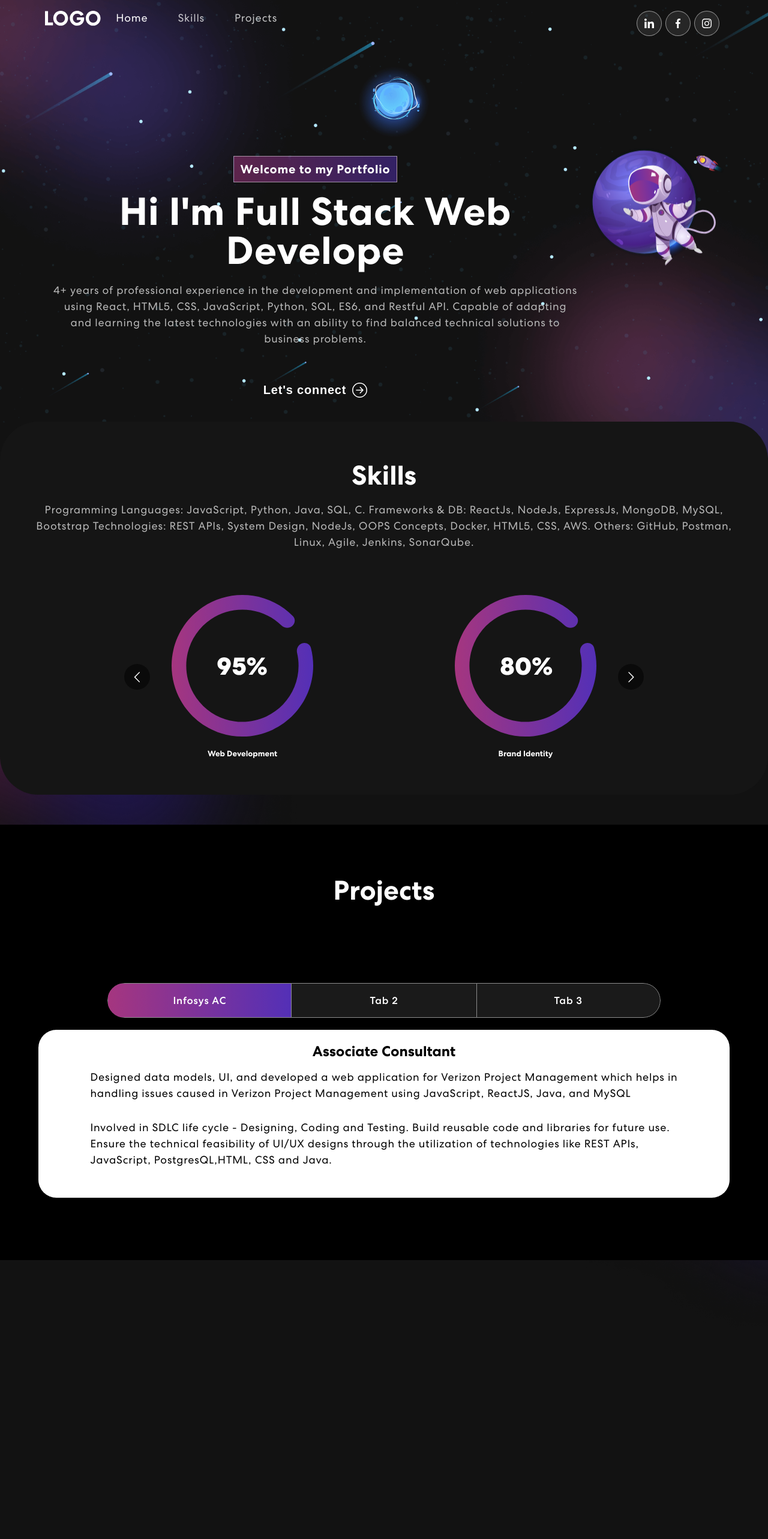
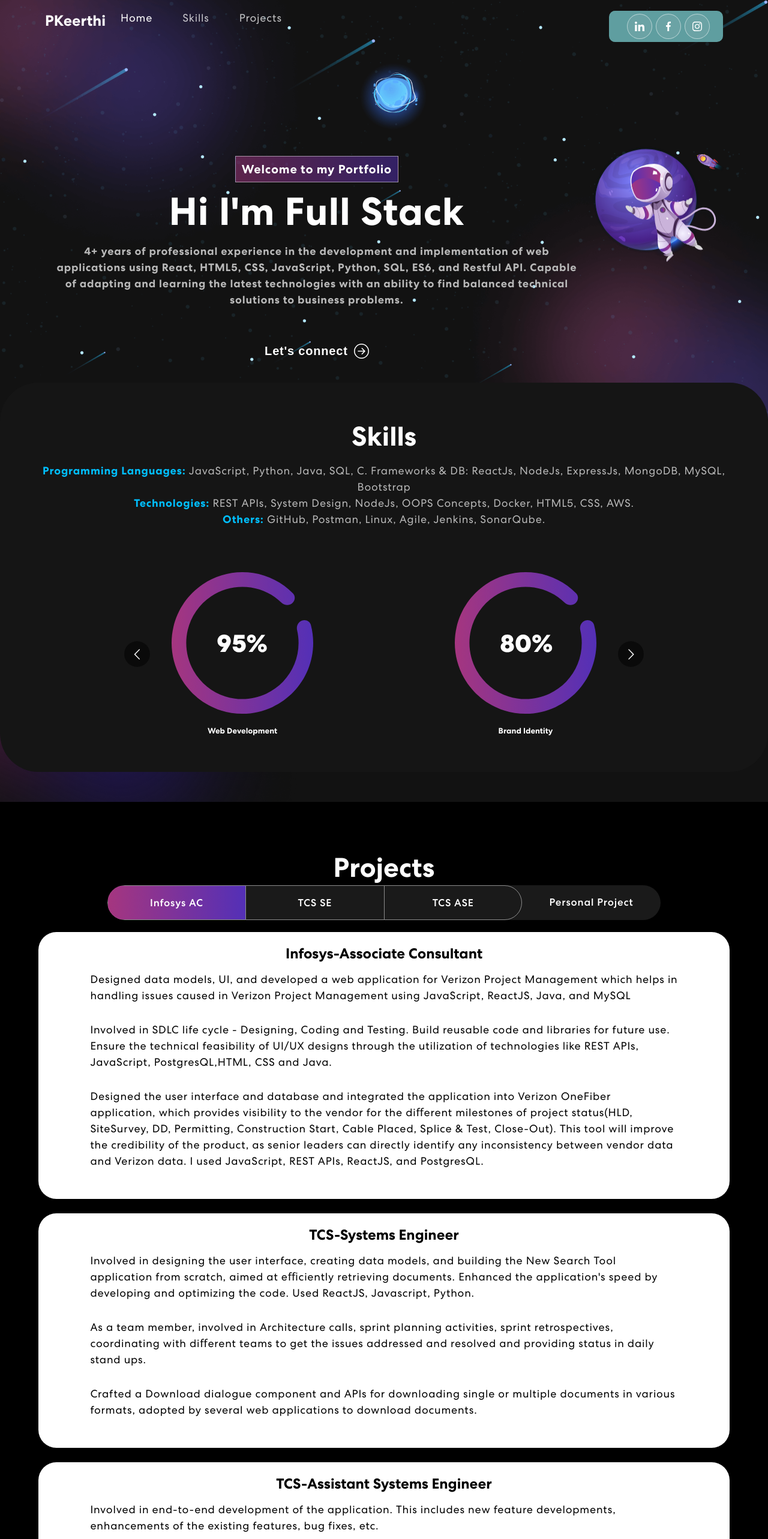
Before and after one commit to premkalyan-keerthi/pkeerthi_portfolio, a React (Create React App) app: page / in a window 1280 px wide. Shown: the top 2566 px of the page at 60% size. Before the commit the page ends 2235 px from the top, so only its background shows below. Built offline with nearby package versions, Linux system fonts and the light colour scheme.

Commit message:
latest changes for projects and styling

```diff
--- a/public/index.html
+++ b/public/index.html
@@ -24,7 +24,7 @@
       work correctly both with client-side routing and a non-root public URL.
       Learn how to configure a non-root public URL by running `npm run build`.
     -->
-    <title>React App</title>
+    <title>Pkeerthi Portfolio</title>
   </head>
   <body>
     <noscript>You need to enable JavaScript to run this app.</noscript>
--- a/src/App.css
+++ b/src/App.css
@@ -135,9 +135,20 @@ nav.navbar .navbar-nav a.nav-link.navbar-link:hover,
 nav.navbar .navbar-nav a.nav-link.navbar-link.active {
     opacity: 1;
 }
+
+strong{
+  color: deepskyblue;
+}
+
 span.navbar-text {
     display: flex;
     align-items: center;
+    background-color: cadetblue;
+    padding: 5px;
+    border-radius: 10px;
+    width: 190px;
+    display: flex;
+    justify-content: center;
 }
 .social-icon {
     display: inline-block;
--- a/src/components/Banner.js
+++ b/src/components/Banner.js
@@ -1,51 +1,70 @@
 import { useState, useEffect } from "react";
-import { Container, Row, Col} from "react-bootstrap";
-import {ArrowRightCircle} from "react-bootstrap-icons";
+import { Container, Row, Col } from "react-bootstrap";
+import { ArrowRightCircle } from "react-bootstrap-icons";
 import headerImg from "../assets/img/header-img.svg";
 
 const Banner = () => {
   const [loopNum, setLoopNum] = useState(0);
+  const [iterate, setIterate] = useState(0);
   const [isDeleting, setIsDeleting] = useState(false);
-    const [text, setText] = useState('');
+  const [text, setText] = useState("");
   const [delta, setDelta] = useState(300 - Math.random() * 100);
   const [index, setIndex] = useState(1);
-    const toRotate = [ "Web Developer", "Web Designer", "UI/UX Designer" ];
+  const toRotate = ["Web Developer", "Web Designer", "UI/UX Designer"];
   const period = 2000;
 
-    useEffect(()=>{
-        let ticker = setInterval(()=>{
+  useEffect(() => {
+    console.log(iterate, delta, "Check");
+    let ticker = setTimeout(() => {
       tick();
-        },delta)
-        return ()=>{ clearInterval(ticker)};
-    },[text])
-    const tick =() =>{
+    }, 200);
+
+    return () => {
+      //   setTimeout(() => {}, 2000);
+      clearInterval(ticker);
+      setIterate(iterate + 1);
+    };
+  }, [text, iterate]);
+  const tick = () => {
     let i = loopNum % toRotate.length;
     let fullText = toRotate[i];
-        let updatedText = isDeleting ? fullText.substring(0,text.length-1) : fullText.substring(0, text.length+1);
+    let updatedText = isDeleting
+      ? fullText.substring(0, text.length - 1)
+      : fullText.substring(0, text.length + 1);
 
     setText(updatedText);
-        if(isDeleting){
-            setDelta(prevDelta => prevDelta /2);
+    if (isDeleting) {
+      setDelta((prevDelta) => prevDelta / 2);
     }
-        if(!isDeleting && updatedText === fullText){
+    if (!isDeleting && updatedText === fullText) {
       setIsDeleting(true);
       setDelta(period);
-        } else if(!isDeleting && updatedText === ''){
+    } else if (!isDeleting && updatedText === "") {
       setIsDeleting(false);
-            setLoopNum(loopNum+1);
+      setLoopNum(loopNum + 1);
       setDelta(500);
     }
-    }
+  };
   return (
     <section className="banner" id="home">
       <Container>
         <Row xs={6} xl={6} className="fullStackdev">
           <Col xs={12} md={6} xl={7} className="portfolioDev">
             <span className="tagline"> Welcome to my Portfolio</span>
-                    <h1>{`Hi I'm Full Stack `}<span className="wrap"> {text}</span></h1>
-                    <p>4+ years of professional experience in the development and implementation of web applications using React, HTML5, CSS, JavaScript, Python, SQL, ES6, and Restful API.
-                       Capable of adapting and learning the latest technologies with an ability to find balanced technical solutions to business problems.</p>
-                    <button onClick={()=> console.log('connect')}>Let's connect <ArrowRightCircle size={25}/></button>
+            <h1>
+              {`Hi I'm Full Stack `}
+              <span className="wrap"> {text}</span>
+            </h1>
+            <p style={{fontWeight:"bold"}}>
+              4+ years of professional experience in the development and
+              implementation of web applications using React, HTML5, CSS,
+              JavaScript, Python, SQL, ES6, and Restful API. Capable of adapting
+              and learning the latest technologies with an ability to find
+              balanced technical solutions to business problems.
+            </p>
+            <button onClick={() => console.log("connect")}>
+              Let's connect <ArrowRightCircle size={25} />
+            </button>
           </Col>
           <Col xs={12} md={6} xl={5}>
             <img src={headerImg} alt="Header img" />
@@ -53,6 +72,6 @@ const Banner = () => {
         </Row>
       </Container>
     </section>
-    )
-}
+  );
+};
 export default Banner;
--- a/src/components/Navbar.js
+++ b/src/components/Navbar.js
@@ -32,7 +32,8 @@ const NavBar =() => {
     <Navbar expand="lg" className={scrolled ? "scrolled" : ""}>
       <Container className='header'>
         <Navbar.Brand href="#home" className='header_left'>
-            <img src={logo} alt="Logo" />
+            {/* <img src={logo} alt="Logo" /> */}
+            <p style={{color:'white', fontSize: '25px', fontWeight: 'bold'}}>PKeerthi</p>
         </Navbar.Brand>
         <Navbar.Collapse id="basic-navbar-nav" className='navbar-collapse2'>
           <Nav className="me-auto">
--- a/src/components/ProjectCard.js
+++ b/src/components/ProjectCard.js
@@ -1,18 +1,18 @@
 import { Col } from "react-bootstrap";
 import React from "react";
 
-const ProjectCard = ({ title, description, imgUrl, tools }) => {
+const ProjectCard = ({ title, description, imgUrl, tools, id }) => {
   return (
-    <Col size={12} sm={6} md={4} className="tab-panel">
+    <Col id={`proj - ${id}`} size={12} sm={6} md={4} className="tab-panel">
       <div className="proj-imgbx">
         <h1>{title}</h1>
-        <ol>
+        <ul>
           {description.map((des, index) => (
             <li key={index}>
               <p className="descriptionP">{des}</p>
             </li>
           ))}
-        </ol>
+        </ul>
         <div className="proj-txtx">
           <h1>
             {"Tools - "}
--- a/src/components/Projects.js
+++ b/src/components/Projects.js
@@ -11,60 +11,52 @@ import React, { useState, useEffect } from "react";
 const Projects = () => {
   const [tabSelected, setTabSelected] = useState(0);
 
-  const projectsdummy = [
-    {
-      title: "Business Startup",
-      description: "Design & Development",
-      imgUrl: projImg1,
-    },
-    {
-      title: "Business Startup",
-      description: "Design & Development",
-      imgUrl: projImg2,
-    },
-    {
-      title: "Business Startup",
-      description: "Design & Development",
-      imgUrl: projImg3,
-    },
-    {
-      title: "Business Startup",
-      description: "Design & Development",
-      imgUrl: projImg1,
-    },
-  ];
-
   const projects = [
     {
       id: 0,
-      title: "Associate Consultant",
+      title: "Infosys-Associate Consultant",
       description: [
         "Designed data models, UI, and developed a web application for Verizon Project Management which helps in handling issues caused in Verizon Project Management using JavaScript, ReactJS, Java, and MySQL",
         "Involved in SDLC life cycle - Designing, Coding and Testing. Build reusable code and libraries for future use. Ensure the technical feasibility of UI/UX designs through the utilization of technologies like REST APIs, JavaScript, PostgresQL,HTML, CSS and Java.",
+        "Designed the user interface and database and integrated the application into Verizon OneFiber application, which provides visibility to the vendor for the diﬀerent milestones of project status(HLD, SiteSurvey, DD, Permitting, Construction Start, Cable Placed, Splice & Test, Close-Out). This tool will improve the credibility of the product, as senior leaders can directly identify any inconsistency between vendor data and Verizon data. I used JavaScript, REST APIs, ReactJS, and PostgresQL."
       ],
       imgUrl: projImg1,
-      tools: "JavaScript, REST APIs, ReactJS, and PostgresQL.",
+      tools: "ReactJS, NodeJS, ExpressJS, HTML, CSS, BootStrap, JavaScript, REST APIs, and PostgresQL.",
     },
     {
-      id: 0,
-      title: "Systems Engineer",
+      id: 1,
+      title: "TCS-Systems Engineer",
       description: [
-        "Designed data models, UI, and developed a web application for Verizon Project Management which helps in handling issues caused in Verizon Project Management using JavaScript, ReactJS, Java, and MySQL",
-        "Involved in SDLC life cycle - Designing, Coding and Testing. Build reusable code and libraries for future use. Ensure the technical feasibility of UI/UX designs through the utilization of technologies like REST APIs, JavaScript, PostgresQL,HTML, CSS and Java.",
+        "Involved in designing the user interface, creating data models, and building the New Search Tool application from scratch, aimed at eﬃciently retrieving documents. Enhanced the application's speed by developing and optimizing the code. Used ReactJS, Javascript, Python.",
+        "As a team member, involved in Architecture calls, sprint planning activities, sprint retrospectives, coordinating with diﬀerent teams to get the issues addressed and resolved and providing status in daily stand ups.",
+        "Crafted a Download dialogue component and APIs for downloading single or multiple documents in various formats, adopted by several web applications to download documents."
+    ],
+      imgUrl: projImg1,
+      tools: "ReactJS, NodeJS, ExpressJS, JavaScript, Python, REST APIs",
+    },
+    {
+      id: 2,
+      title: "TCS-Assistant Systems Engineer",
+      description: [
+        "Involved in end-to-end development of the application. This includes new feature developments, enhancements of the existing features, bug fixes, etc.",
+        "Develop the code based on system requirements with the coding standards as per the guidelines.",
       ],
       imgUrl: projImg1,
-      tools: "JavaScript, REST APIs, ReactJS, and PostgresQL.",
+      tools: "JavaScript, ReactJS, HTML, CSS, REST APIs, Jest",
     },
     {
-      id: 0,
-      title: "Assistant Systems Engineer",
-      description: [
-        "Designed data models, UI, and developed a web application for Verizon Project Management which helps in handling issues caused in Verizon Project Management using JavaScript, ReactJS, Java, and MySQL",
-        "Involved in SDLC life cycle - Designing, Coding and Testing. Build reusable code and libraries for future use. Ensure the technical feasibility of UI/UX designs through the utilization of technologies like REST APIs, JavaScript, PostgresQL,HTML, CSS and Java.",
-      ],
-      imgUrl: projImg1,
-      tools: "JavaScript, REST APIs, ReactJS, and PostgresQL.",
-    },
+        id: 3,
+        title: "Personal Project-Donor Management System",
+        description: [
+          "Developed frontend, backend & database model",
+          "Implemented JWT (JSON Web Token) authentication for user login.",
+          "Implemented Role-Based Access Control (RBAC) to manage use permissions and access levels.",
+          "Developed header, Footer, User Post, and Upload Form components using react.",
+          "Worked on create order page functionality and summary page.",
+        ],
+        imgUrl: projImg1,
+        tools: "HTML, CSS, BootStrap, JavaScript, ReactJs, NodeJs, ExpressJs and MongoDB",
+      },
   ];
 
   const getProjectSelected = () => {
@@ -84,13 +76,7 @@ const Projects = () => {
                   }
                 >
                   <h2>Projects</h2>
-                  <p>
-                    Lorem Ipsum is simply dummy text of the printing and
-                    typesetting industry. Lorem Ipsum has been the industry's
-                    standard dummy text ever since the 1500s, when an unknown
-                    printer took a galley of type and scrambled it to make a
-                    type specimen book.
-                  </p>
+
                   <Tab.Container id="projects-tabs" defaultActiveKey="first">
                     <Nav
                       variant="pills"
@@ -100,7 +86,12 @@ const Projects = () => {
                       <Nav.Item>
                         <Nav.Link
                           eventKey="first"
-                          onClick={() => setTabSelected(0)}
+                          onClick={() => {
+                            setTabSelected(0);
+                            document
+                              .getElementById("proj - 0")
+                              .scrollIntoView({ behavior: "smooth" });
+                          }}
                         >
                           Infosys AC
                         </Nav.Link>
@@ -108,21 +99,46 @@ const Projects = () => {
                       <Nav.Item>
                         <Nav.Link
                           eventKey="second"
-                          onClick={() => setTabSelected(1)}
+                          onClick={() => {
+                            setTabSelected(1);
+                            document
+                              .getElementById("proj - 1")
+                              .scrollIntoView({ behavior: "smooth" });
+                          }}
                         >
-                          Tab 2
+                          TCS SE
                         </Nav.Link>
                       </Nav.Item>
                       <Nav.Item>
                         <Nav.Link
                           eventKey="third"
-                          onClick={() => setTabSelected(2)}
+                          onClick={() => {
+                            setTabSelected(2);
+                            document
+                              .getElementById("proj - 2")
+                              .scrollIntoView({ behavior: "smooth" });
+                          }}
                         >
-                          Tab 3
+                          TCS ASE
+                        </Nav.Link>
+                      </Nav.Item>
+                      <Nav.Item>
+                        <Nav.Link
+                          eventKey="fourth"
+                          onClick={() => {
+                            setTabSelected(3);
+                            document
+                              .getElementById("proj - 3")
+                              .scrollIntoView({ behavior: "smooth" });
+                          }}
+                        >
+                          Personal Project
                         </Nav.Link>
                       </Nav.Item>
                     </Nav>
-                    <ProjectCard {...getProjectSelected()} />
+                    {projects.map((proj) => (
+                      <ProjectCard {...proj} />
+                    ))}
                   </Tab.Container>
                 </div>
               )}
--- a/src/components/Skills.js
+++ b/src/components/Skills.js
@@ -36,9 +36,9 @@ const Skills = () =>{
                             <h2>
                                 Skills
                             </h2>
-                            <p>Programming Languages: JavaScript, Python, Java, SQL, C.
-Frameworks & DB: ReactJs, NodeJs, ExpressJs, MongoDB, MySQL, Bootstrap Technologies: REST APIs, System
-Design, NodeJs, OOPS Concepts, Docker, HTML5, CSS, AWS. Others: GitHub, Postman, Linux, Agile, Jenkins,
+                            <p style={{ textAlign: 'center' }}><strong>Programming Languages:</strong> JavaScript, Python, Java, SQL, C.
+Frameworks & DB: ReactJs, NodeJs, ExpressJs, MongoDB, MySQL, Bootstrap <br/><strong>Technologies:</strong> REST APIs, System
+Design, NodeJs, OOPS Concepts, Docker, HTML5, CSS, AWS. <br/><strong>Others:</strong> GitHub, Postman, Linux, Agile, Jenkins,
 SonarQube.</p>
                             <Carousel responsive={responsive} infinite={true} className="skill-slider">
                                 <div className="item">
```
Also changed, not shown: 1 other file (tests, documents, lock files or other folders). Lines whose indentation alone changed are shown as unchanged.
